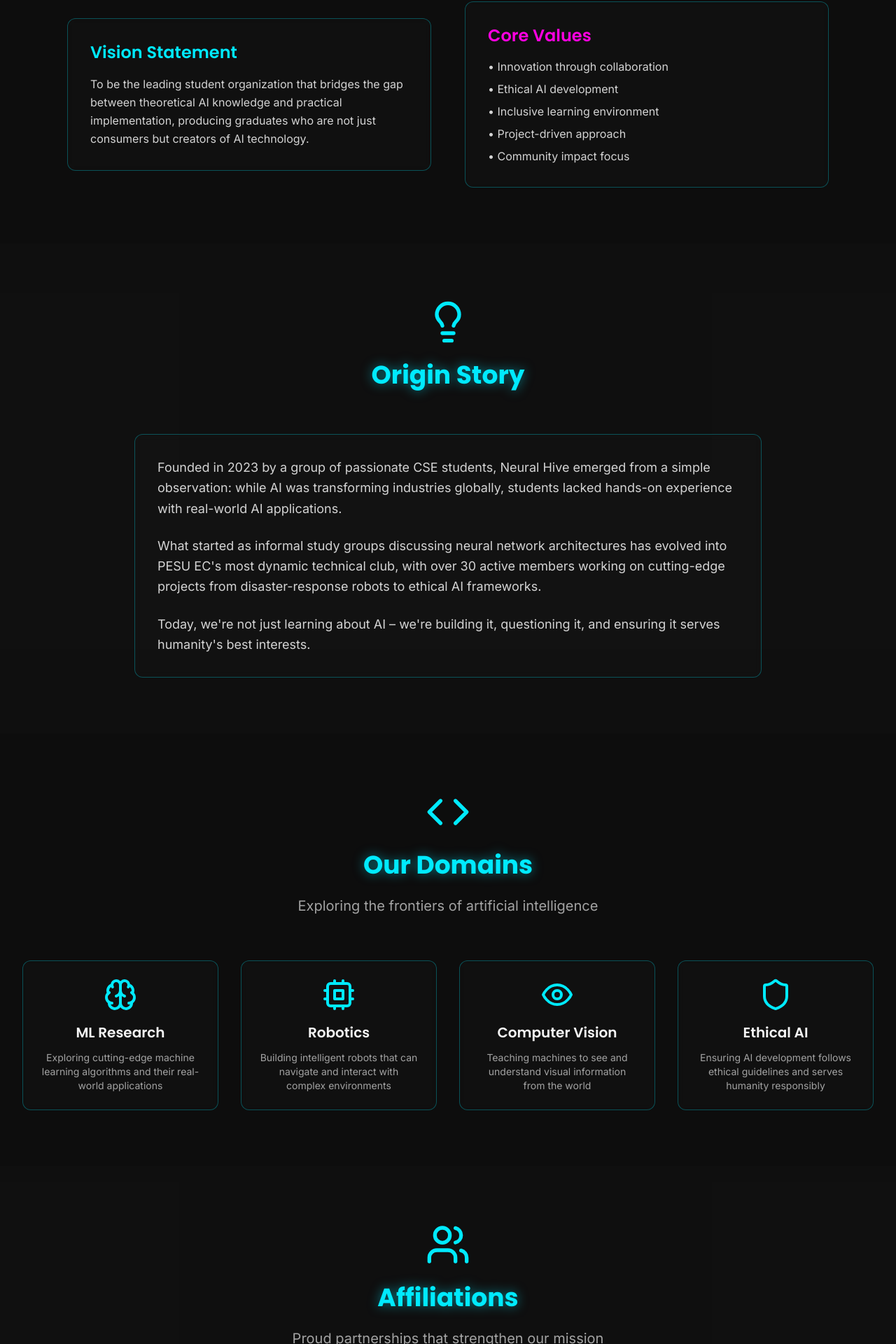
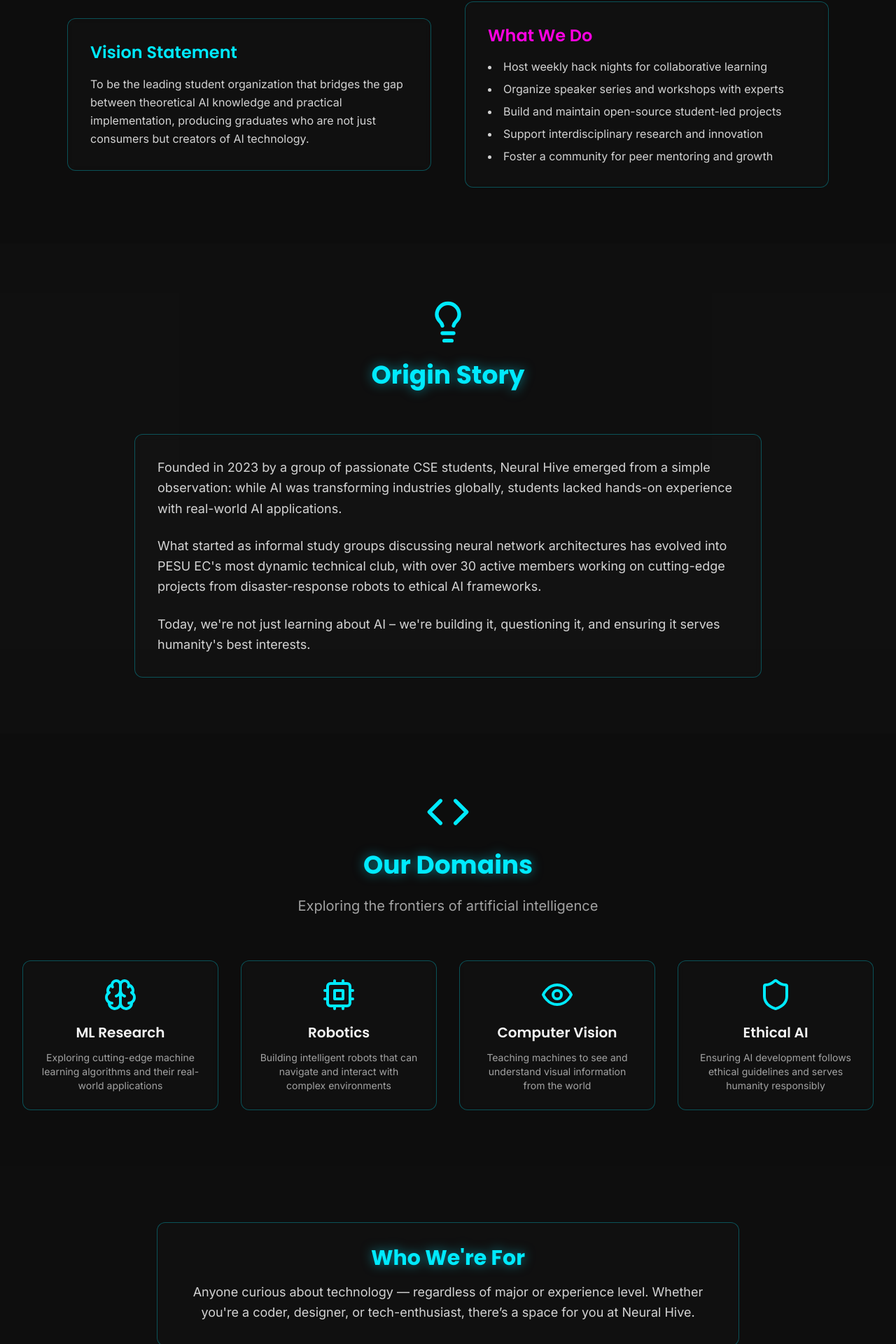
Before and after one commit to rtk5/NH-blog-drafts, a React (Vite) app in the folder website/: page /about in a window 1280 px wide. Shown: the part 852-2772 px from the top of the page at 70% size. Built offline with nearby package versions, Linux system fonts and the light colour scheme.

Commit message:
Update to home and about pages with current info

```diff
--- a/website/src/pages/About.tsx
+++ b/website/src/pages/About.tsx
@@ -7,29 +7,29 @@
     {
       icon: Brain,
       title: 'ML Research',
-      description: 'Exploring cutting-edge machine learning algorithms and their real-world applications'
+      description: 'Exploring cutting-edge machine learning algorithms and their real-world applications',
     },
     {
       icon: Cpu,
       title: 'Robotics',
-      description: 'Building intelligent robots that can navigate and interact with complex environments'
+      description: 'Building intelligent robots that can navigate and interact with complex environments',
     },
     {
       icon: Eye,
       title: 'Computer Vision',
-      description: 'Teaching machines to see and understand visual information from the world'
+      description: 'Teaching machines to see and understand visual information from the world',
     },
     {
       icon: Shield,
       title: 'Ethical AI',
-      description: 'Ensuring AI development follows ethical guidelines and serves humanity responsibly'
-    }
+      description: 'Ensuring AI development follows ethical guidelines and serves humanity responsibly',
+    },
   ];
 
   const affiliations = [
     { name: 'IEEE Student Branch', description: 'Technical excellence and innovation' },
     { name: 'Department of CSE', description: 'Academic support and mentorship' },
-    { name: 'PESU Research Center', description: 'Advanced research opportunities' }
+    { name: 'PESU Research Center', description: 'Advanced research opportunities' },
   ];
 
   return (
@@ -99,14 +99,14 @@
               className="glass-card glow-border p-8"
             >
               <h3 className="text-2xl font-poppins font-semibold mb-4 text-primary-magenta">
-                Core Values
+                What We Do
               </h3>
-              <ul className="text-primary-gray-300 font-inter space-y-2">
-                <li>• Innovation through collaboration</li>
-                <li>• Ethical AI development</li>
-                <li>• Inclusive learning environment</li>
-                <li>• Project-driven approach</li>
-                <li>• Community impact focus</li>
+              <ul className="text-primary-gray-300 font-inter space-y-2 list-disc list-inside">
+                <li>Host weekly hack nights for collaborative learning</li>
+                <li>Organize speaker series and workshops with experts</li>
+                <li>Build and maintain open-source student-led projects</li>
+                <li>Support interdisciplinary research and innovation</li>
+                <li>Foster a community for peer mentoring and growth</li>
               </ul>
             </motion.div>
           </div>
@@ -192,6 +192,44 @@
         </div>
       </section>
 
+      {/* Who We’re For */}
+      <section className="py-20 bg-primary-card/10">
+        <div className="max-w-4xl mx-auto px-4 sm:px-6 lg:px-8 text-center">
+          <motion.div
+            initial={{ opacity: 0, y: 50 }}
+            whileInView={{ opacity: 1, y: 0 }}
+            transition={{ duration: 0.8 }}
+            viewport={{ once: true }}
+            className="glass-card glow-border p-8"
+          >
+            <h2 className="text-3xl font-poppins font-bold mb-4 glow-text">Who We're For</h2>
+            <p className="text-lg text-primary-gray-300 font-inter leading-relaxed">
+              Anyone curious about technology — regardless of major or experience level.
+              Whether you're a coder, designer, or tech-enthusiast, there’s a space for you at Neural Hive.
+            </p>
+          </motion.div>
+        </div>
+      </section>
+
+      {/* Get Involved */}
+      <section className="py-20 bg-primary-card/20">
+        <div className="max-w-4xl mx-auto px-4 sm:px-6 lg:px-8 text-center">
+          <motion.div
+            initial={{ opacity: 0, y: 50 }}
+            whileInView={{ opacity: 1, y: 0 }}
+            transition={{ duration: 0.8 }}
+            viewport={{ once: true }}
+            className="glass-card glow-border p-8"
+          >
+            <h2 className="text-3xl font-poppins font-bold mb-4 glow-text">Get Involved</h2>
+            <p className="text-lg text-primary-gray-300 font-inter leading-relaxed">
+              Join our mailing list, drop by a hack night, or pitch your own idea.
+              No applications — just bring your curiosity and initiative!
+            </p>
+          </motion.div>
+        </div>
+      </section>
+
       {/* Affiliations */}
       <section className="py-20 bg-primary-card/20">
         <div className="max-w-6xl mx-auto px-4 sm:px-6 lg:px-8">
--- a/website/src/pages/Home.tsx
+++ b/website/src/pages/Home.tsx
@@ -5,9 +5,9 @@
 
 const Home = () => {
   const stats = [
-    { number: "60+", label: "Active Members", icon: Users },
+    { number: "70+", label: "Active Members", icon: Users },
     { number: "5", label: "Events in 2024-25", icon: Calendar },
-    { number: "12", label: "Live Projects", icon: Cpu },
+    { number: "10", label: "Live Projects", icon: Cpu },
   ];
 
   const events = [
@@ -66,24 +66,47 @@
         </div>
       </section>
 
-      {/* Mission Statement */}
+{/* Events Section */}
   <section className="py-20">
-        <div className="max-w-4xl mx-auto px-4 sm:px-6 lg:px-8 text-center">
+    <div className="max-w-4xl mx-auto px-4 sm:px-6 lg:px-8">
       <motion.div
         initial={{ opacity: 0, y: 50 }}
         whileInView={{ opacity: 1, y: 0 }}
         transition={{ duration: 0.8 }}
         viewport={{ once: true }}
       >
-            <h2 className="text-3xl md:text-4xl font-poppins font-bold mb-8">
-              <span className="glow-text">Our Mission</span>
+        <h2 className="text-3xl md:text-4xl font-poppins font-bold text-center mb-12">
+          <span className="glow-text">Upcoming Semester Events</span>
         </h2>
-            <p className="text-xl text-primary-gray-300 leading-relaxed font-inter">
-              At Neural Hive we believe in learning by doing. From snake-robots
-              slithering through rubble to AI models catching anomalies before
-              they escalate, our hive buzzes with innovation. We democratize AI
-              literacy and foster project-driven learning across all domains.
-            </p>
+
+        <div className="relative border-l-2 border-primary-accent pl-6 space-y-10">
+          {[
+            { title: "Freshers Event", date: "TBD", description: "Welcome and orientation for new members" },
+            { title: "Workshop 1", date: "August 20, 2025", description: "Introductory technical workshop to kick off the semester" },
+            { title: "Pre-Hackathon Workshop", date: "September 10, 2025", description: "Skill-building and team formation before the hack" },
+            { title: "Hackathon", date: "September 12–13, 2025", description: "24 hours of innovation and collaboration" },
+            { title: "Workshop 3", date: "October 8, 2025", description: "Advanced concepts & practical applications" },
+            { title: "Maaya Event", date: "TBD", description: "Annual cultural + tech fest — details coming soon!" },
+          ].map((event, i) => (
+            <motion.div
+              key={i}
+              initial={{ opacity: 0, x: -30 }}
+              whileInView={{ opacity: 1, x: 0 }}
+              transition={{ delay: i * 0.1, duration: 0.6 }}
+              viewport={{ once: true }}
+              className="relative"
+            >
+              <div className="absolute w-4 h-4 bg-primary-accent rounded-full -left-[0.55rem] top-1.5 border-2 border-primary-bg" />
+              <div className="ml-4">
+                <h3 className="text-xl font-poppins font-semibold text-primary-accent">
+                  {event.title}
+                </h3>
+                <p className="text-sm text-primary-gray-400 mb-1">{event.date}</p>
+                <p className="text-primary-gray-300 font-inter">{event.description}</p>
+              </div>
+            </motion.div>
+          ))}
+        </div>
       </motion.div>
     </div>
   </section>
```
Lines whose indentation alone changed are shown as unchanged.
